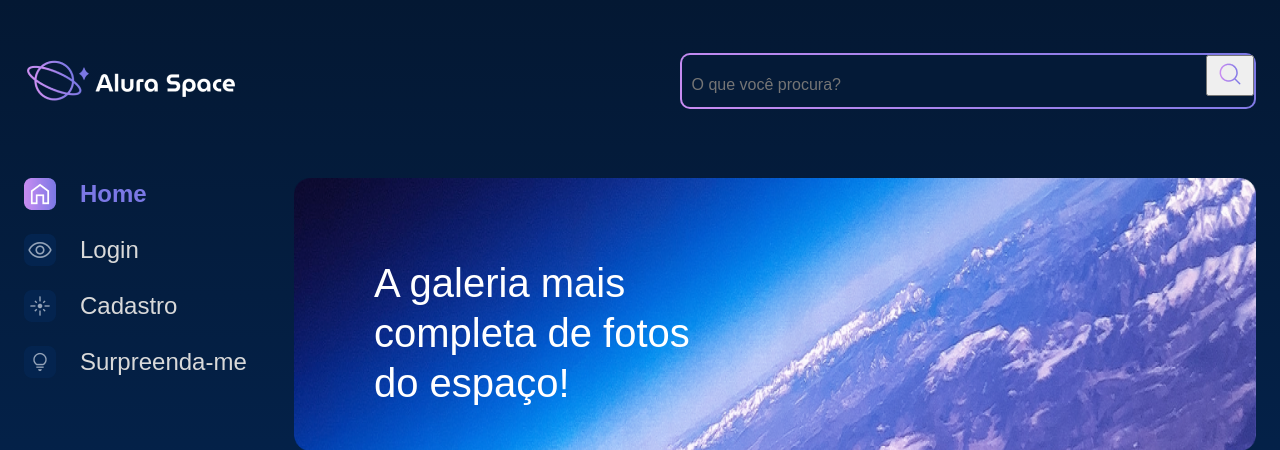
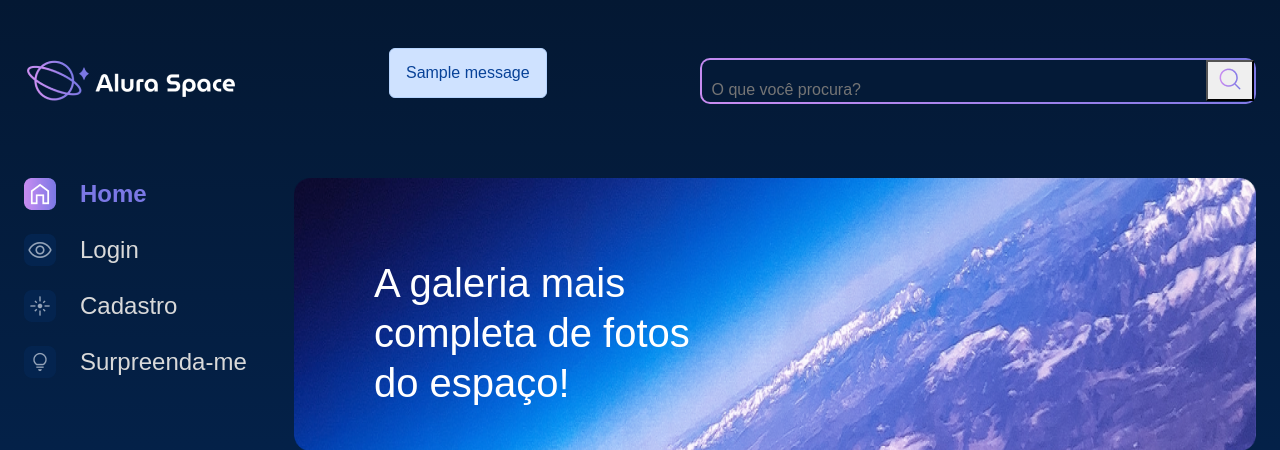
Before and after one commit to oalvesxp/django-python-alura_space, a Django app: page / in a window 1280 px wide. Shown: the top 450 px of the page. Run offline with Django 4.2, Linux system fonts and the light colour scheme; tables that the repository leaves empty hold one stand-in row (values such as "Sample post"); grey boxes marked "Sample" are stand-in pictures; one stand-in notice (Sample message) is shown.

Commit message:
adding alerts for login and cadastro routes

```diff
--- a/alura_space/templates/galeria/base.html
+++ b/alura_space/templates/galeria/base.html
@@ -10,6 +10,7 @@
     <link rel="preconnect" href="https://fonts.googleapis.com">
     <link rel="preconnect" href="https://fonts.gstatic.com" crossorigin>
     <link href="https://fonts.googleapis.com/css2?family=Poppins:wght@400;500;600&display=swap" rel="stylesheet">
+    <link href="https://cdn.jsdelivr.net/npm/bootstrap@5.2.2/dist/css/bootstrap.min.css" rel="stylesheet" integrity="sha384-Zenh87qX5JnK2Jl0vWa8Ck2rdkQ2Bzep5IDxbcnCeuOxjzrPF/et3URy9Bv1WTRi" crossorigin="anonymous">
     <link rel="stylesheet" href="{% static '/styles/style.css' %}">
 </head>
 
--- a/alura_space/templates/galeria/partials/_menu.html
+++ b/alura_space/templates/galeria/partials/_menu.html
@@ -2,6 +2,11 @@
 <div class="pagina-inicial">
     <header class="cabecalho">
         <img src="{% static '/assets/logo/Logo(2).png' %}" alt="Logo da Alura Space" />
+        {% for message in messages %}
+        <div class="alert alert-primary" role="alert">
+            <p id="messages">{{ message }}</p>
+        </div>
+        {% endfor %}
         <div class="cabecalho__busca">
             <div class="busca__fundo">
                 <form action="{% url 'buscar' %}">
--- a/alura_space/templates/usuarios/cadastro.html
+++ b/alura_space/templates/usuarios/cadastro.html
@@ -20,6 +20,11 @@
     <div class="pagina-inicial">
         <header class="cabecalho">
             <img src="{% static '/assets/logo/Logo(2).png' %}" alt="Logo da Alura Space" />
+            {% for message in messages %}
+            <div class="alert alert-primary" role="alert">
+                <p id="messages">{{ message }}</p>
+            </div>
+            {% endfor %}
             <div class="cabecalho__busca">
                 <div class="busca__fundo">
                     <form action="{% url 'buscar' %}">
--- a/alura_space/templates/usuarios/login.html
+++ b/alura_space/templates/usuarios/login.html
@@ -20,6 +20,11 @@
     <div class="pagina-inicial">
         <header class="cabecalho">
             <img src="{% static '/assets/logo/Logo(2).png' %}" alt="Logo da Alura Space" />
+            {% for message in messages %}
+            <div class="alert alert-primary" role="alert">
+                <p id="messages">{{ message }}</p>
+            </div>
+            {% endfor %}
             <div class="cabecalho__busca">
                 <div class="busca__fundo">
                     <form action="{% url 'buscar' %}">
```
Also changed, not shown: alura_space/usuarios/views.py (+6 -1 lines).
